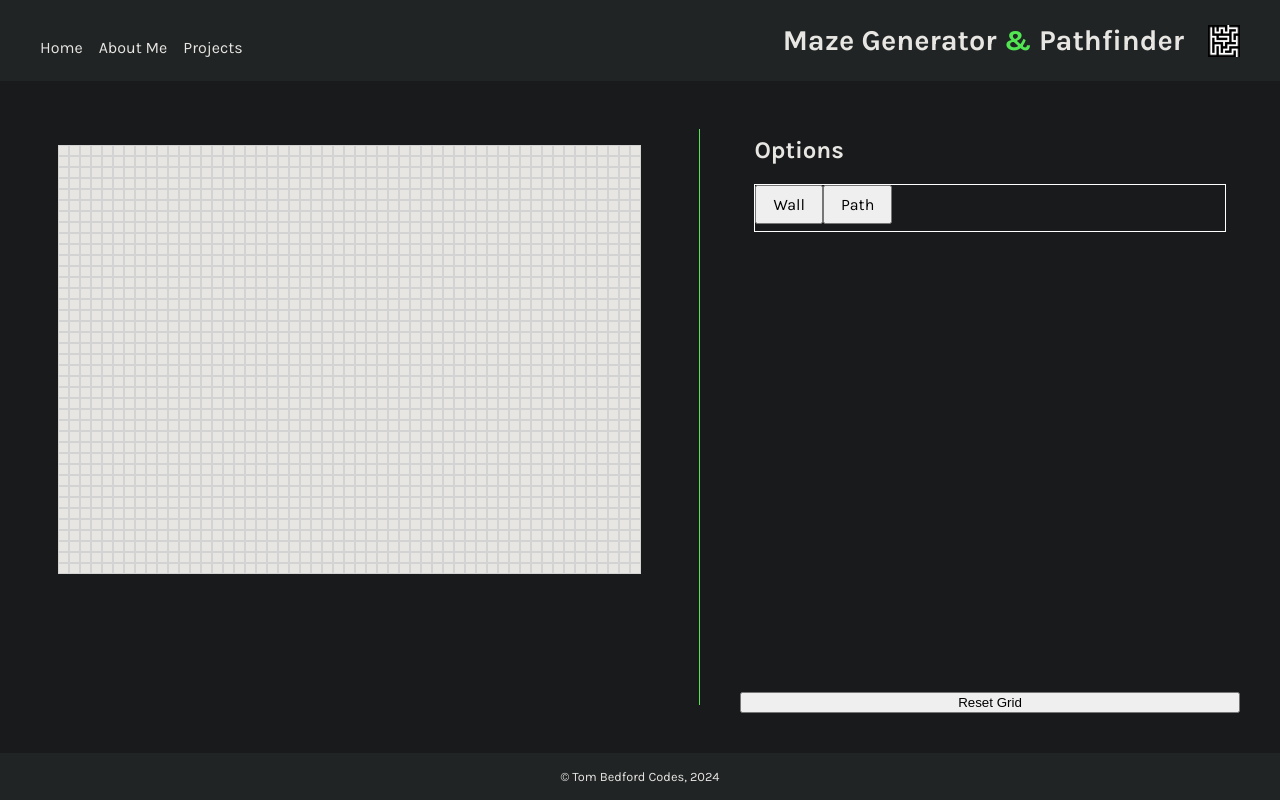
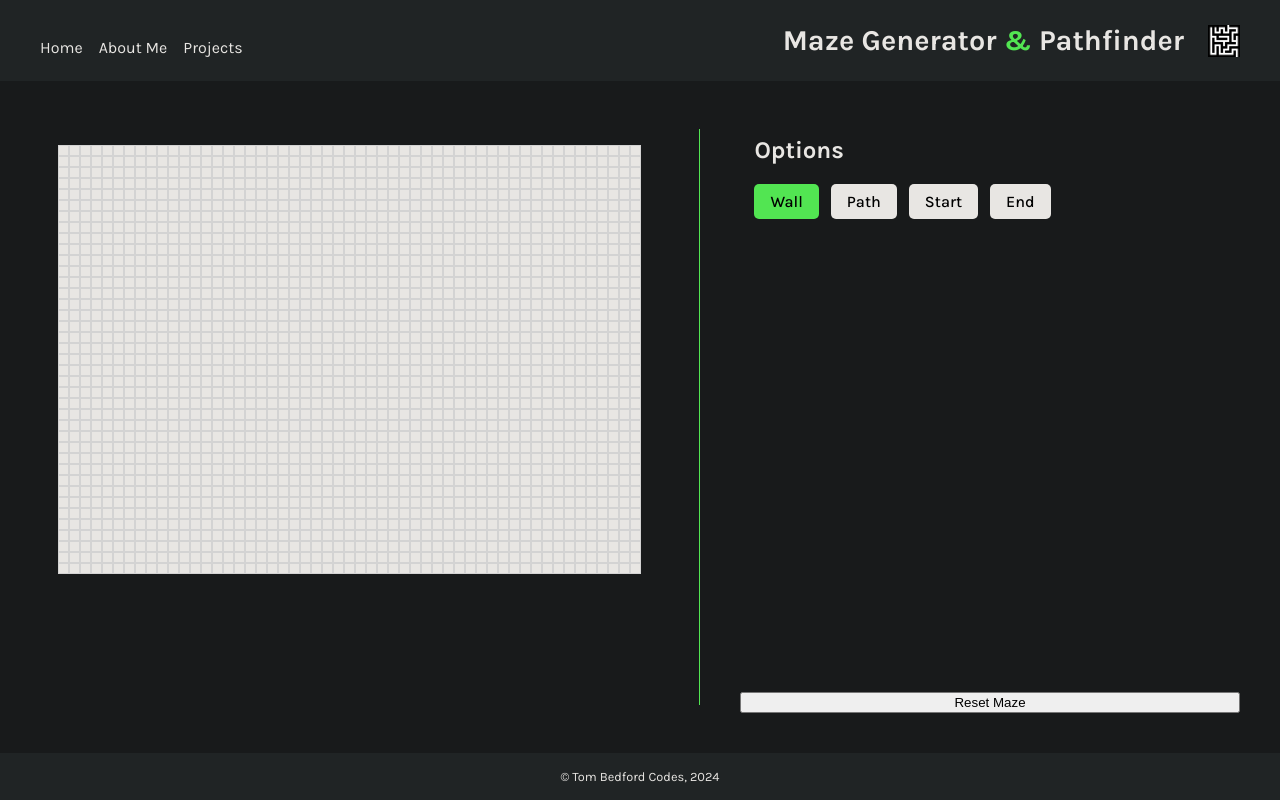
Before and after one commit to TomBedfordCodes/react-mazegen-pathfinding, a React (Vite) app: page / in a window 1280 px wide. Built offline with nearby package versions, Linux system fonts and the light colour scheme.

Commit message:
Add functionality to click-add start/endnodes

```diff
--- a/src/components/Main.jsx
+++ b/src/components/Main.jsx
@@ -4,15 +4,14 @@ import Options from './options/Options.jsx'
 
 import {
     wallNode, pathNode,
-    startNode, endNode,
+    startNode, endNode, currentNode,
     primms,
     dijkstras
 } from '../namedConstants.js'
 
 
 // NEXT:
-//      - ADD OPTIONS FOR CHOOSING TERRAIN - JUST WALL AND PATH FOR NOW
-//      - IMPLEMENT MAZEGEN SELECT AND BTN TO GENERATE, AND FIRST MAZEGEN ALGO
+//      - IMPLEMENT BFS PATHFINDING
 //      - CSS ANIMATIONS FOR EVERYTHING? JUST TWO BASIC STATES, AND MANUAL RERENDERING TO AVOID LAG
 
 // MAZE:
@@ -61,7 +60,6 @@ const nodeHeight = 11
 const nodesInRow = 53
 const rowsInCol = 39
 
-
 const templateNode = {
     nodeWidth,
     nodeHeight,
@@ -79,6 +77,7 @@ const templateNode = {
     // PATHFINDING
     [dijkstras]: {},
 }
+
 
 
 // ON STARTUP CREATE MAZE - 2D ARRAY OF NODE OBJECTS
@@ -136,18 +135,19 @@ function getResetMaze() {
 
 // COMPONENT
 
+
 export default function Main() {
 
     const mazeArr = React.useRef(initialArr)
 
     const specialNodes = React.useRef({
-        start: null,
-        end: null,
-        current: null
+        [startNode]: null,  // THESE WILL BE UPDATED WITH THE COORDS
+        [endNode]: null,
+        [currentNode]: null
     })
 
 
-    const clickChoiceNames = [wallNode, pathNode]
+    const clickChoiceNames = [wallNode, pathNode, startNode, endNode]
 
     const [options, setOptions] = React.useState({
         clickChoices: clickChoiceNames.map(name => {
@@ -176,14 +176,53 @@ export default function Main() {
 
 
     function updateMazeOnClick(coords) {
+        const choiceType = getClickChoiceType()
+        // IF CLICK CHOICE IS START OR END NODE - EITHER UPDATE SPECIAL NODES REF WITH COORDS
+        //      OR, IF ALREADY EXISTS, RETURN FROM FUNCTION (SAFETY CHECK)
+        if (choiceType === startNode || choiceType === endNode) {
+            if (choiceType === startNode && specialNodes.current.startNode) {
+                return
+            } else if (choiceType === endNode && specialNodes.current.endNode) {
+                return
+            } else if (choiceType === startNode && !specialNodes.current.startNode) {
+                specialNodes.current.startNode = coords
+                // HANDLES CASE WHERE START REPLACES END AND VICE VERSA
+                if (specialNodes.current.endNode &&
+                        coords[0] === specialNodes.current.endNode[0] &&
+                        coords[1] === specialNodes.current.endNode[1]) {
+                    specialNodes.current.endNode = null
+                }
+            } else if (choiceType === endNode && !specialNodes.current.endNode) {
+                specialNodes.current.endNode = coords
+
+                if (specialNodes.current.startNode &&
+                        coords[0] === specialNodes.current.startNode[0] &&
+                        coords[1] === specialNodes.current.startNode[1]) {
+                    specialNodes.current.startNode = null
+                }
+            }
+        }
+        // IF CHANGING A START/END NODE TO SOMETHING ELSE, REMOVE COORDS FROM SPECIAL NODES REF
+        else if (specialNodes.current.startNode &&
+                coords[0] === specialNodes.current.startNode[0] &&
+                coords[1] === specialNodes.current.startNode[1]) {
+            specialNodes.current.startNode = null
+        } else if (specialNodes.current.endNode &&
+                coords[0] === specialNodes.current.endNode[0] &&
+                coords[1] === specialNodes.current.endNode[1]) {
+            specialNodes.current.endNode = null
+        }
+        // UPDATE NODE WITH THE CHOSEN NODE TYPE
         let node = mazeArr.current[coords[0]][coords[1]]
         node = {
             ...node,
-            clickChoiceType: getClickChoiceType()
+            clickChoiceType: choiceType
         }
         mazeArr.current[coords[0]][coords[1]] = node
         forceUpdate()
     }
+
+
 
 
     function updateClickChoice(clickChoiceType) {
@@ -230,6 +269,7 @@ export default function Main() {
             specialNodes,
             options,
             updateClickChoice,
+            getClickChoiceType,
         }}>
             <main>
                 <div className='main--maze-container'>
@@ -238,7 +278,7 @@ export default function Main() {
                 <div className='main--options-container'>
                     <Options />
                     {/* REPLACE WITH A PROPER ONE IN OPTIONS */}
-                    <button onClick={resetMaze}>Reset Grid</button>
+                    <button onClick={resetMaze}>Reset Maze</button>
                 </div>
             </main>
         </MazeContext.Provider>
--- a/src/components/maze/Node.jsx
+++ b/src/components/maze/Node.jsx
@@ -1,6 +1,8 @@
 import React from 'react'
 import { MazeContext } from '../Main'
-import { wallNode, pathNode, startNode } from '../../namedConstants.js'
+import {
+    wallNode, pathNode, startNode, endNode
+} from '../../namedConstants.js'
 
 
 export default function Node({ node }) {
@@ -22,19 +24,20 @@ export default function Node({ node }) {
     }
 
     const baseName = "maze--node"
+    const animated = "click-choice-shared"
     let className = baseName
     switch (node.clickChoiceType) {
         case wallNode:
-            className = `${baseName} wall`
+            className = `${baseName} ${animated} wall-node`
             break
         case pathNode:
             className = `${baseName}`
             break
         case startNode:
-            className = `${baseName} start`
+            className = `${baseName} ${animated} start-node`
             break
-        case startNode:
-            className = `${baseName} end`
+        case endNode:
+            className = `${baseName} ${animated} end-node`
             break
         default:
             className = baseName
--- a/src/components/options/ClickChoicePanel.jsx
+++ b/src/components/options/ClickChoicePanel.jsx
@@ -1,21 +1,32 @@
 import React from 'react'
 import { MazeContext } from '../Main'
 import { choiceNames } from '../../namedConstants'
-
+import { startNode, endNode } from '../../namedConstants'
 
 
 
 export default function ClickChoicePanel({ choices }) {
 
-    const { updateClickChoice } = React.useContext(MazeContext)
+    const { updateClickChoice, getClickChoiceType, specialNodes } = React.useContext(MazeContext)
 
     const choiceBtnElements = choices.map((choice, i) => {
+        let isDisabled = false
+        if (choice === startNode && specialNodes.current.startNode) {
+            isDisabled = true
+        } else if (choice === endNode && specialNodes.current.endNode) {
+            isDisabled = true
+        }
+
+        const isSelected = getClickChoiceType() === choice
+        const secondClassName = isSelected && !isDisabled ? "btn-selected" : ""
+
         return (
             <button
                 key={i}
-                className='options--click-choice-btn'
+                className={`options--click-choice-btn ${secondClassName}`}
                 onClick={() => updateClickChoice(choice)}
-            >
+                disabled={isDisabled}
+                >
                 {choiceNames[choice]}
             </button>
         )
--- a/src/components/options/Options.jsx
+++ b/src/components/options/Options.jsx
@@ -1,7 +1,7 @@
 import React from 'react'
 import ClickChoicePanel from './ClickChoicePanel'
 import {
-    wallNode, pathNode,  // startNode, endNode
+    wallNode, pathNode, startNode, endNode,
 } from '../../namedConstants.js'
 
 
@@ -10,7 +10,7 @@ export default function Options() {
     return (
         <div className='options--container'>
             <h2>Options</h2>
-            <ClickChoicePanel choices={[wallNode, pathNode]} />
+            <ClickChoicePanel choices={[wallNode, pathNode, startNode, endNode]} />
             {/* <ClickChoicePanel /> */}
         </div>
     )
--- a/src/index.css
+++ b/src/index.css
@@ -30,7 +30,7 @@ body {
 :root {
   --mainTextCol: #E8E6E3;
   --accent: rgb(82, 229, 82);
-  --accentHover: rgb(177, 253, 177);
+  --accentHover: rgb(106, 254, 106);
   --accentActive:  rgb(1, 184, 1);
   --secondaryBackgroundCol: #202425;
 }
@@ -113,6 +113,9 @@ main {
   padding-top: 1em;
   display: flex;
   flex-direction: column;
+
+  user-select: none;
+
 }
 
 .main--options-container {
@@ -121,6 +124,9 @@ main {
   margin-bottom: 1em;
   display: flex;
   flex-direction: column;
+
+  user-select: none;
+
 }
 
 
@@ -166,8 +172,8 @@ main {
 
 /* CSS ANIMATION CODE FOR WALL PLACING */
 
-.wall {
-  animation-name: wallAnimation;
+.click-choice-shared {
+  animation-name: clickChoiceAnimation;
   animation-duration: 0.3s;
   animation-timing-function: ease-out;
   animation-delay: 0;
@@ -175,11 +181,9 @@ main {
   animation-iteration-count: 1;
   animation-fill-mode: forwards;
   animation-play-state: running;
-  background-color: rgb(23, 23, 23);
-
 }
 
-@keyframes wallAnimation {
+@keyframes clickChoiceAnimation {
   0% {
     transform: scale(.3);
   }
@@ -187,6 +191,25 @@ main {
     transform: scale(1.0);
   }
 }
+
+
+
+/* NODE TYPES */
+
+.wall-node {
+  background-color: rgb(23, 23, 23);
+}
+
+.start-node {
+  background-color: rgb(0, 255, 0);
+}
+
+.end-node {
+  background-color: rgb(255, 0, 0);
+}
+
+
+
 
 
 
@@ -205,8 +228,9 @@ main {
 }
 
 .options--click-choice-panel--container {
-  height: 3em;
-  border: solid white 1px;
+  display: flex;
+  gap: 0.75em;
+  /* border: solid white 1px; */
 }
 
 
@@ -214,9 +238,23 @@ main {
   padding: 0.5em 1em;
   font-family: 'Karla', sans-serif;
   font-size: 1rem;
+  font-weight: 500;
+  background-color: var(--mainTextCol);
+  border: none;
+  border-radius: 5px;
 }
 
+.options--click-choice-btn:hover:enabled {
+  background-color: var(--accentHover);
+}
 
+.options--click-choice-btn:active:enabled {
+  background-color: var(--accentActive);
+}
+
+.btn-selected {
+  background-color: var(--accent);
+}
 
 
 
--- a/src/namedConstants.js
+++ b/src/namedConstants.js
@@ -4,6 +4,8 @@ const pathNode = "pathNode"
 
 const startNode = "startNode"
 const endNode = "endNode"
+
+const currentNode = "currentNode"
 
 
 // NODE CHOICE NAMES
@@ -12,7 +14,7 @@ const choiceNames = {
     [pathNode]: "Path",
 
     [startNode]: "Start",
-    [endNode]: "End"
+    [endNode]: "End",
 }
 
 
@@ -27,7 +29,7 @@ const dijkstras = "dijkstras"
 
 export {
     wallNode, pathNode,
-    startNode, endNode,
+    startNode, endNode, currentNode,
     choiceNames,
     primms,
     dijkstras,
```
